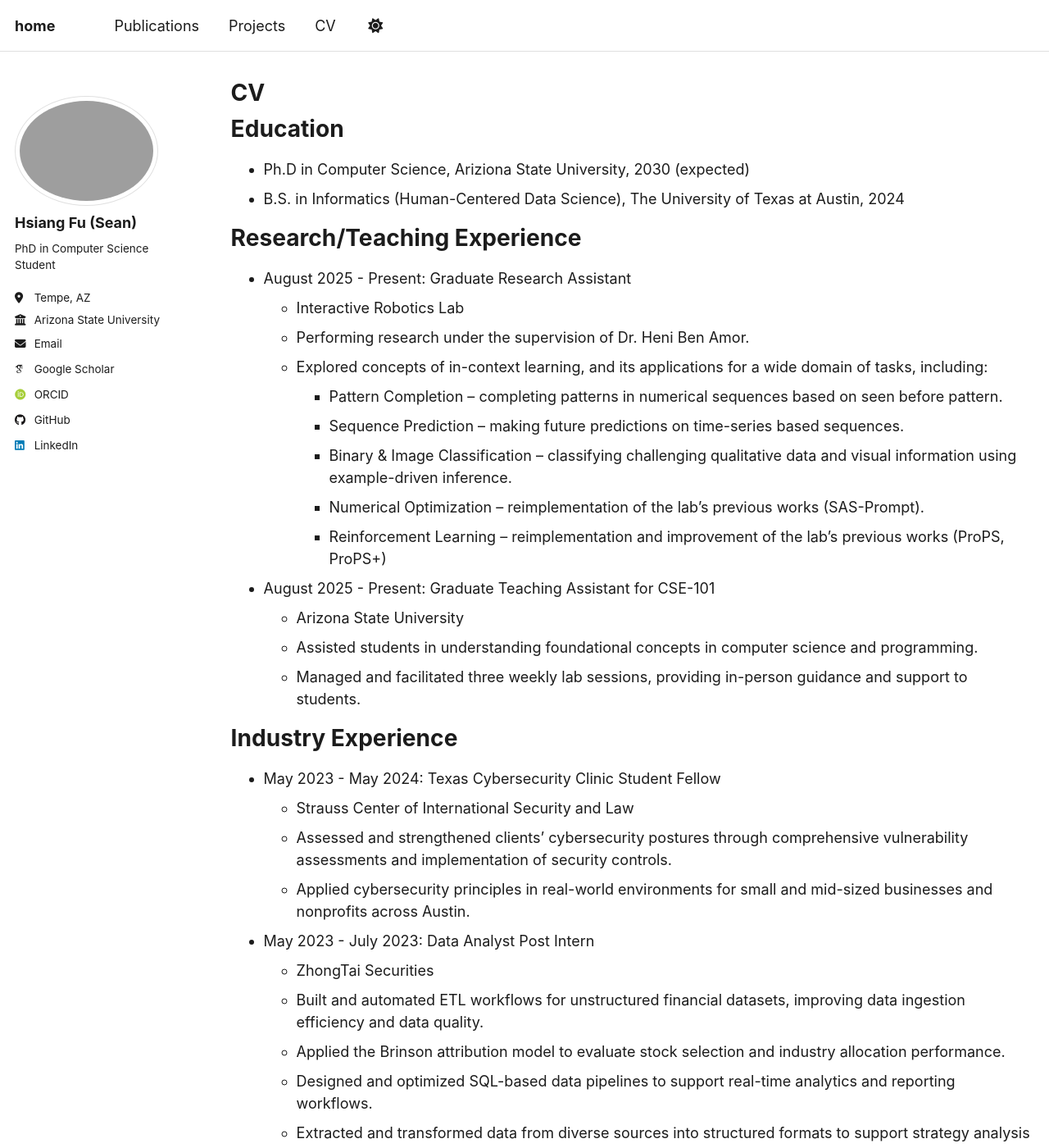
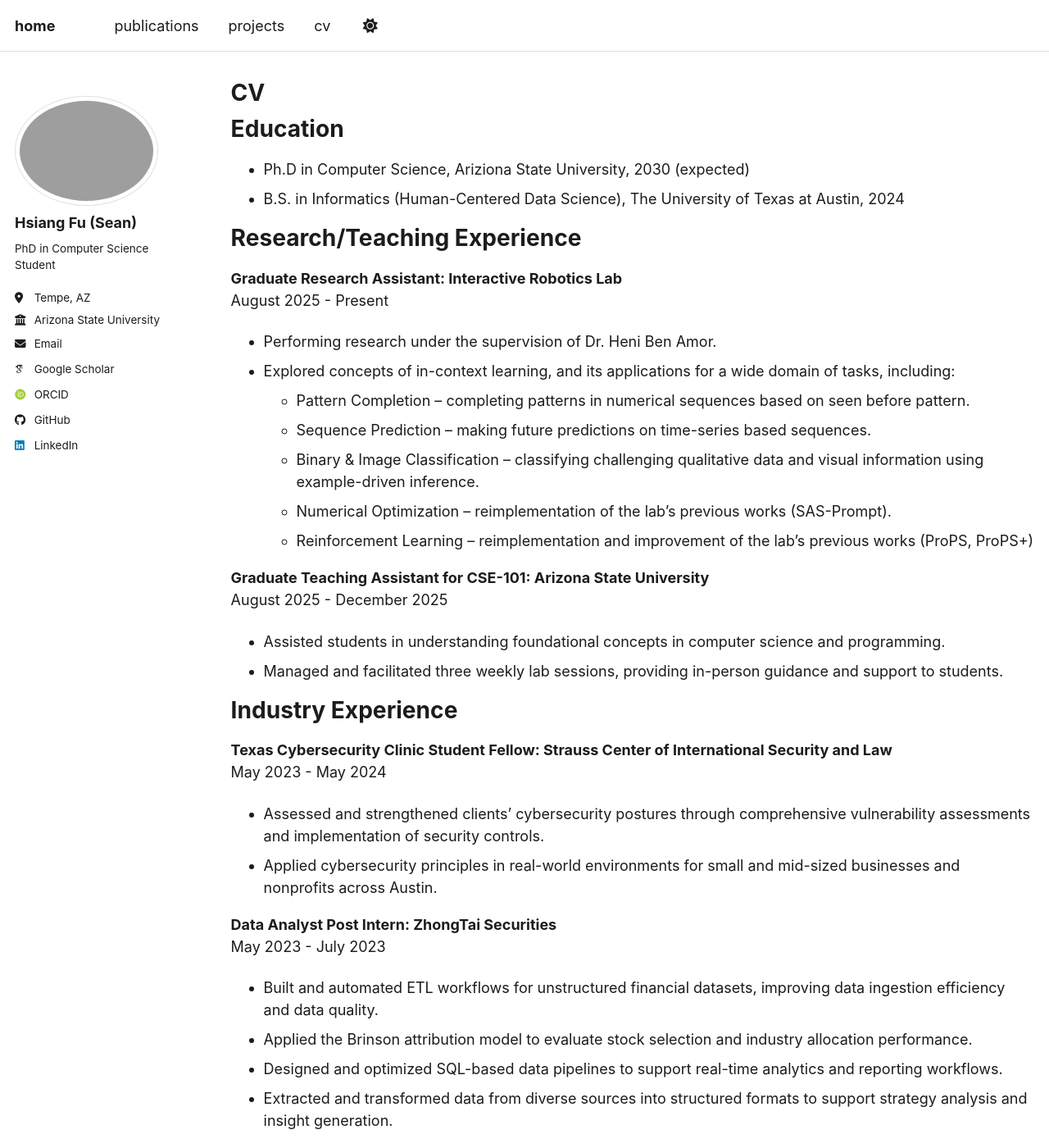
Before and after one commit to hsiang-fu/hsiang-fu.github.io, a Jekyll site: the page built from _pages/cv.md, in a window 1280 px wide and 1400 px high. Shown: the whole window at 82% size. Built offline with Jekyll 4.4.1, drawn with Linux system fonts in a browser that asks for light colours; some web fonts are replaced; a script that is not in the unit is left out; some of the changed text lies outside the part shown.

Commit message:
updated files

```diff
--- a/_data/navigation.yml
+++ b/_data/navigation.yml
@@ -8,7 +8,7 @@
 #      Markdown formatted page while the second is generated using JSON.
 
 main:
-  - title: "Publications"
+  - title: "publications"
     url: /publications/
 
   # - title: "Talks"
@@ -17,13 +17,13 @@ main:
   # - title: "Teaching"
   #   url: /teaching/
 
-  - title: "Projects"
+  - title: "projects"
     url: /projects/
 
   # - title: "Blog Posts"
   #   url: /year-archive/
 
-  - title: "CV"
+  - title: "cv"
     url: /cv/
 
   # - title: "CV"
--- a/_pages/cv.md
+++ b/_pages/cv.md
@@ -9,54 +9,59 @@ redirect_from:
 
 {% include base_path %}
 
-Education
+**Education**
 ======
 * Ph.D in Computer Science, Ariziona State University, 2030 (expected)
 * B.S. in Informatics (Human-Centered Data Science), The University of Texas at Austin, 2024
 
-Research/Teaching Experience
+**Research/Teaching Experience**
 ======
-* August 2025 - Present: Graduate Research Assistant
-  * Interactive Robotics Lab
-  * Performing research under the supervision of Dr. Heni Ben Amor.
-  * Explored concepts of in-context learning, and its applications for a wide domain of tasks, including:
-    * Pattern Completion – completing patterns in numerical sequences based on seen before pattern.
-    * Sequence Prediction – making future predictions on time-series based sequences.
-    * Binary & Image Classification – classifying challenging qualitative data and visual information using example-driven inference.
-    * Numerical Optimization – reimplementation of the lab’s previous works (SAS-Prompt).
-    * Reinforcement Learning – reimplementation and improvement of the lab’s previous works (ProPS, ProPS+)
+**Graduate Research Assistant: Interactive Robotics Lab**
+<br>
+August 2025 - Present
+* Performing research under the supervision of Dr. Heni Ben Amor.
+* Explored concepts of in-context learning, and its applications for a wide domain of tasks, including:
+  * Pattern Completion – completing patterns in numerical sequences based on seen before pattern.
+  * Sequence Prediction – making future predictions on time-series based sequences.
+  * Binary & Image Classification – classifying challenging qualitative data and visual information using example-driven inference.
+  * Numerical Optimization – reimplementation of the lab’s previous works (SAS-Prompt).
+  * Reinforcement Learning – reimplementation and improvement of the lab’s previous works (ProPS, ProPS+)
 
-* August 2025 - Present: Graduate Teaching Assistant for CSE-101
-  * Arizona State University
-  * Assisted students in understanding foundational concepts in computer science and programming.
-  * Managed and facilitated three weekly lab sessions, providing in-person guidance and support to students.
+**Graduate Teaching Assistant for CSE-101: Arizona State University**
+<br>
+August 2025 - December 2025
+* Assisted students in understanding foundational concepts in computer science and programming.
+* Managed and facilitated three weekly lab sessions, providing in-person guidance and support to students.
 
-Industry Experience
+**Industry Experience**
 ======
-* May 2023 - May 2024: Texas Cybersecurity Clinic Student Fellow
-  * Strauss Center of International Security and Law
-  * Assessed and strengthened clients’ cybersecurity postures through comprehensive vulnerability assessments and implementation of security controls.
-  * Applied cybersecurity principles in real-world environments for small and mid-sized businesses and nonprofits across Austin.
+**Texas Cybersecurity Clinic Student Fellow: Strauss Center of International Security and Law**
+<br>
+May 2023 - May 2024
+* Assessed and strengthened clients’ cybersecurity postures through comprehensive vulnerability assessments and implementation of security controls.
+* Applied cybersecurity principles in real-world environments for small and mid-sized businesses and nonprofits across Austin.
 
-* May 2023 - July 2023: Data Analyst Post Intern
-  * ZhongTai Securities
-  * Built and automated ETL workflows for unstructured financial datasets, improving data ingestion efficiency and data quality.
-  * Applied the Brinson attribution model to evaluate stock selection and industry allocation performance.
-  * Designed and optimized SQL-based data pipelines to support real-time analytics and reporting workflows.
-  * Extracted and transformed data from diverse sources into structured formats to support strategy analysis and insight generation.
+**Data Analyst Post Intern: ZhongTai Securities**
+<br>
+May 2023 - July 2023
+* Built and automated ETL workflows for unstructured financial datasets, improving data ingestion efficiency and data quality.
+* Applied the Brinson attribution model to evaluate stock selection and industry allocation performance.
+* Designed and optimized SQL-based data pipelines to support real-time analytics and reporting workflows.
+* Extracted and transformed data from diverse sources into structured formats to support strategy analysis and insight generation.
 
-* May 2021 - August 2021: Product Testing Intern
-  * Dell Technologies
-  * Collaborated with cross-functional teams to develop Python-based automation scripts for data validation and system testing in large-scale environments.
-  * Delivered a high-performing end-of-internship project, receiving positive feedback for both the results and technical presentation to internship mentors.
+**Product Testing Intern: Dell Technologies**
+<br>
+May 2021 - August 2021
+* Collaborated with cross-functional teams to develop Python-based automation scripts for data validation and system testing in large-scale environments.
+* Delivered a high-performing end-of-internship project, receiving positive feedback for both the results and technical presentation to internship mentors.
 
-Publications
+**Publications**
 ======
   <ul>{% for post in site.publications reversed %}
     {% include archive-single-cv.html %}
   {% endfor %}</ul>
 
-Projects
+**Projects**
 ======
   <ul>{% for post in site.portfolio %}
     {% include archive-single-cv.html %}
```
